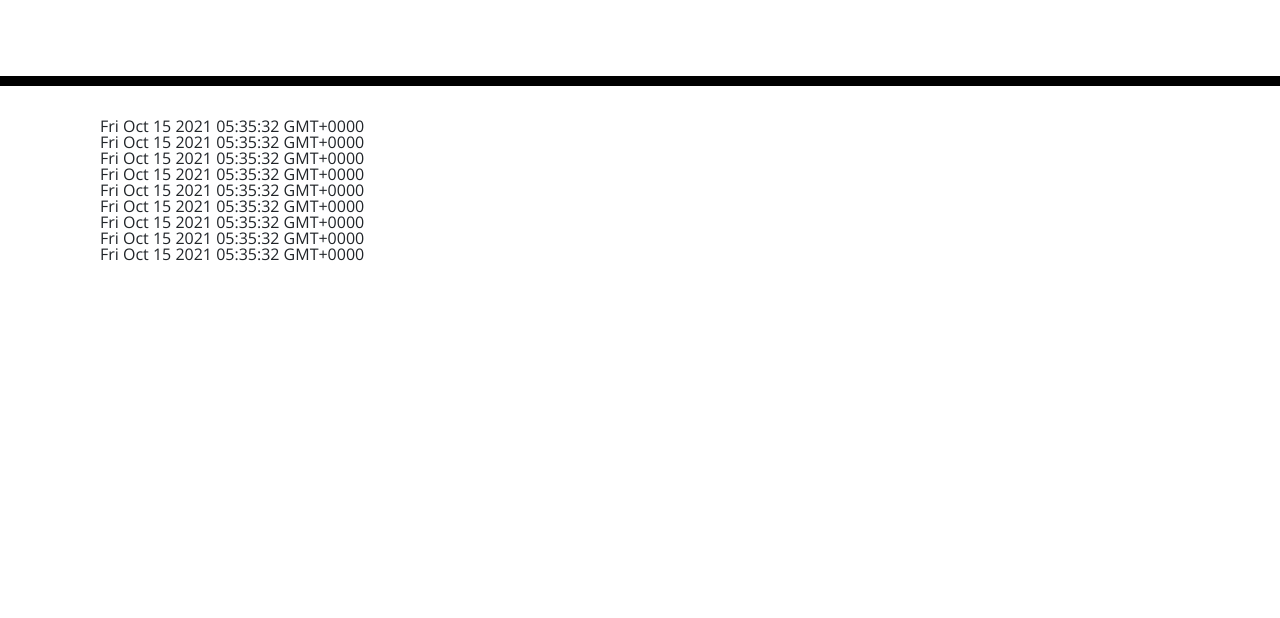
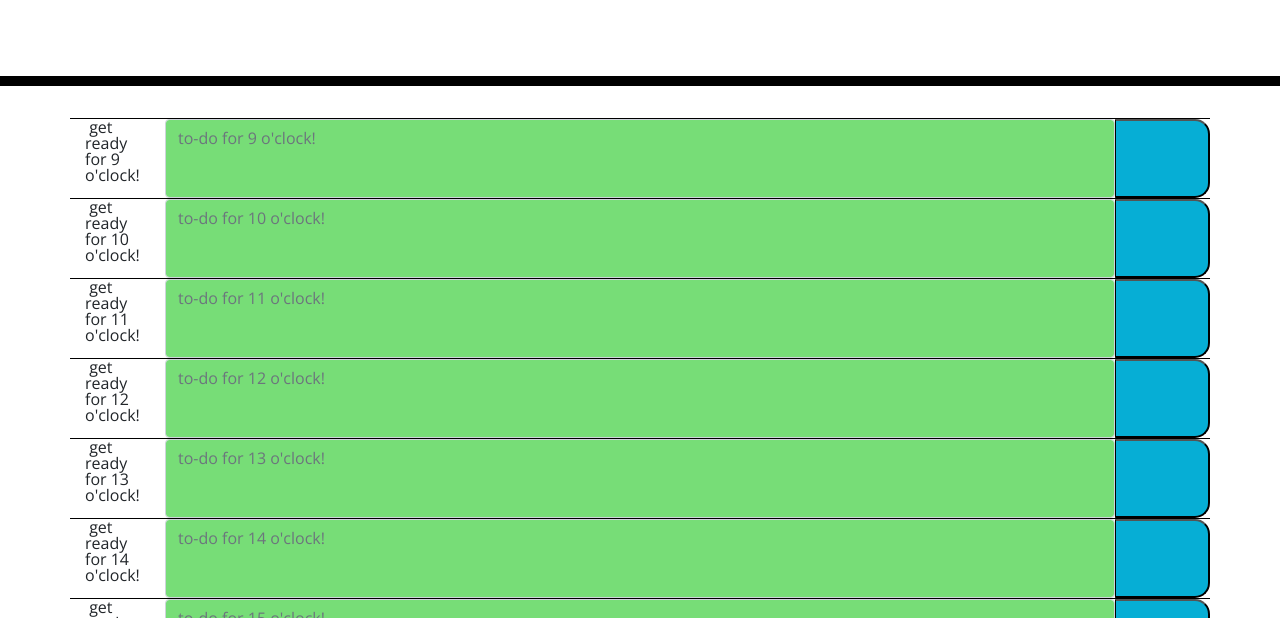
Before and after one commit to JonkHunkle/Day-planner, a plain HTML site: page Develop/index.html in a window 1280 px wide. Shown: the part 182-800 px from the top of the page. Drawn offline with nearby package versions, Linux system fonts and the light colour scheme.

Commit message:
added timeslots and hour checker function

```diff
--- a/Develop/javascript.js
+++ b/Develop/javascript.js
@@ -11,12 +11,30 @@
 //~~~if hour row > current hour ---> background color is light gray
 
 //for loop going through business hours and making rows
-for (var i = 0; i < 9; i++) {
-  var hourEl = $("<div>");
-  hourEl.addClass("col");
-  hourEl.text(moment());
-  $("#timeBlock").append(hourEl);
+for (var i = 9; i < 18; i++) {
+  var html = $(`
+  <div class='row'>
+  <label class="form-label col-sm-1"> get ready for ${[i]} o'clock!</label>
+  <textarea type="text" class="form-control text col-sm-10" placeholder="to-do for ${[
+    i,
+  ]} o'clock!"></textarea>
+  <button class='saveBtn col-sm-1'></button>
+  </div>
+  `);
+  var classNameToUse = checkHour(i);
+  $(".text").addClass(classNameToUse);
+  $("#timeBlock").append(html);
 }
+
+// var html = $(`
+//     <div class=${classNameToUse}>
+//       <h1 class='past'> Time is :${moment().format("dddd")} </h1>
+//       <
+//     </div>
+//  `);
+
+//  <label for="formGroupExampleInput" class="form-label">Example label</label>
+//   <input type="text" class="form-control" id="formGroupExampleInput" placeholder="Example input placeholder"></input>
 //why doesnt this work an
 
 // function pull(){
@@ -33,13 +51,19 @@ for (var i = 0; i < 9; i++) {
 
 // }
 
-// function checkHour(){
+//compares current hour to schedule hour
 
-// }
+function checkHour(hour) {
+  if (hour > moment().format("HH")) {
+    return "future";
+  }
+  if (hour === moment().format("HH")) {
+    return "present";
+  }
+  return "past";
+}
 
 console.log(moment().format("MMMM Do YYYY, h:mm:ss a"));
 // //$(timeBlock).text(moment().format("MMMM Do YYYY, h:mm:ss a"));
 
 // console.log(timeBlock);
-
-// function addRow()
--- a/Develop/style.css
+++ b/Develop/style.css
@@ -33,7 +33,7 @@ textarea {
 .row {
   white-space: pre-wrap;
   height: 80px;
-  border-top: 1px solid white;
+  border-top: 1px solid black;
 }
 
 .hour {
```
